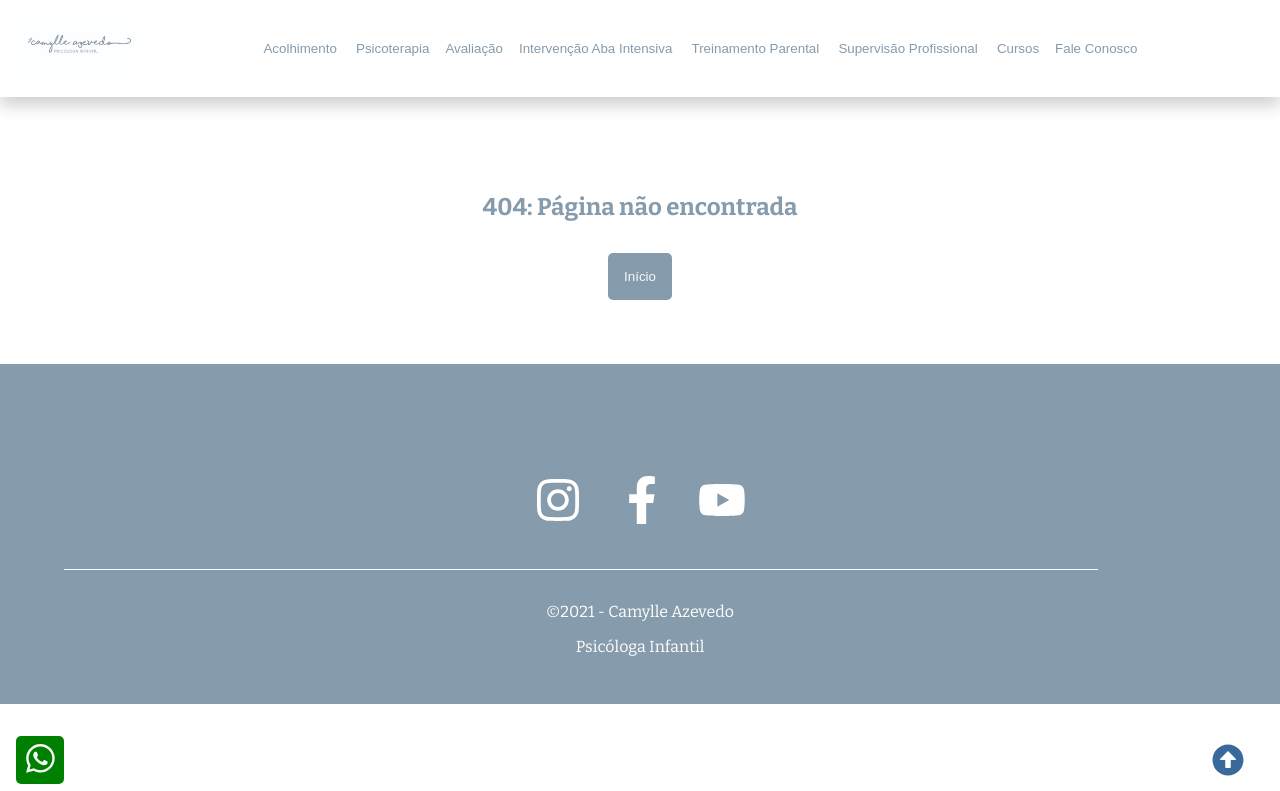
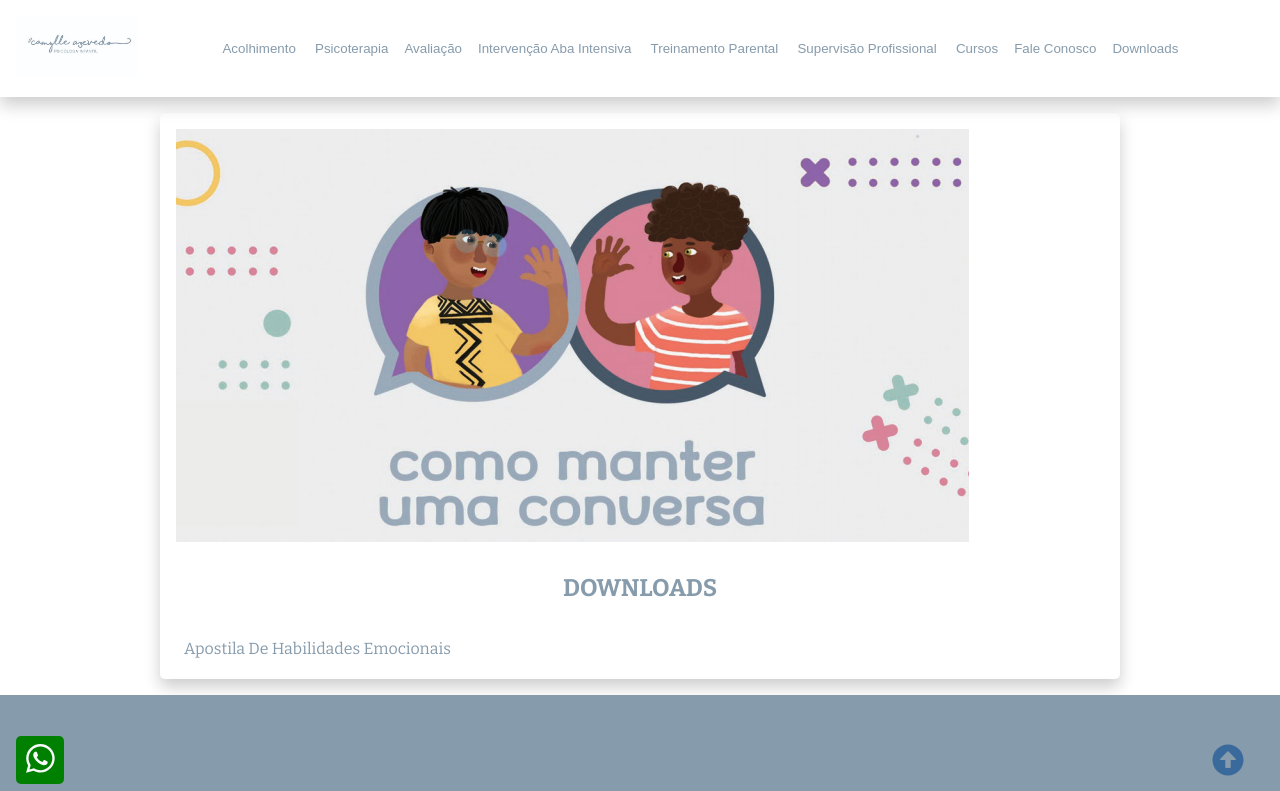
Before and after one commit to jcgsr/set-Camylle, a Gatsby site: page /downloads in a window 1280 px wide. Before the commit this address had no page. Shown: the top 791 px of the page. Built offline with nearby package versions, Linux system fonts and the light colour scheme; Gatsby itself is replaced by a stand-in of ours.

Commit message:
material pdf

```diff
--- a/src/assets/css/main.css
+++ b/src/assets/css/main.css
@@ -80,7 +80,8 @@ hr {
   height: 1.2rem;
   text-decoration: none;
 }
-.links button {
+.links button,
+.btn {
   padding: 0.5rem;
   background-color: transparent;
   transition: var(--transition);
@@ -88,7 +89,8 @@ hr {
   cursor: pointer;
   text-transform: capitalize;
 }
-.links button:hover {
+.links button:hover,
+.btn:hover {
   background-color: var(--sec);
   color: var(--ter);
 }
--- a/src/components/header.tsx
+++ b/src/components/header.tsx
@@ -1,12 +1,12 @@
-import React, { useState } from "react"
-import { Link } from "gatsby"
+import React, { useState } from "react";
+import { Link } from "gatsby";
 
-import { AiOutlineMenu, AiOutlineClose } from "react-icons/ai"
+import { AiOutlineMenu, AiOutlineClose } from "react-icons/ai";
 
-import logo from "../assets/images/signature.jpeg"
+import logo from "../assets/images/signature.jpeg";
 
 const Header = () => {
-  const [showLinks, setShowLinks] = useState(false)
+  const [showLinks, setShowLinks] = useState(false);
   return (
     <>
       <nav>
@@ -47,7 +47,11 @@ const Header = () => {
             <Link to="/fale-conosco">
               <button>fale conosco</button>
             </Link>
+            <Link to="/downloads">
+              <button>Downloads</button>
+            </Link>
           </div>
+
           <div className="nav-icon">
             <span onClick={() => setShowLinks(!showLinks)}>
               {!showLinks ? <AiOutlineMenu /> : <AiOutlineClose />}
@@ -56,7 +60,7 @@ const Header = () => {
         </div>
       </nav>
     </>
-  )
-}
+  );
+};
 
-export default Header
+export default Header;
--- /dev/null
+++ b/src/pages/downloads.tsx
@@ -0,0 +1,32 @@
+import React from "react";
+
+import Layout from "../components/layout";
+import Seo from "../components/seo";
+
+import { StaticImage } from "gatsby-plugin-image";
+
+const Downloads = () => (
+  <Layout>
+    <Seo
+      title="Downloads"
+      description="Página de Downloads do material em PDF de Camylle"
+    />
+    <main>
+      <section className="card">
+        {" "}
+        <StaticImage
+          src="../assets/images/apostila.png"
+          layout="constrained"
+          placeholder="tracedSVG"
+          alt="Apostila"
+        />
+        <h1>Downloads</h1>
+        <a className="btn" target="new" href="camylle-material.pdf">
+          Apostila de Habilidades Emocionais
+        </a>
+      </section>
+    </main>
+  </Layout>
+);
+
+export default Downloads;
```
Also changed, not shown: src/assets/images/apostila.png (added), 1 other file.
